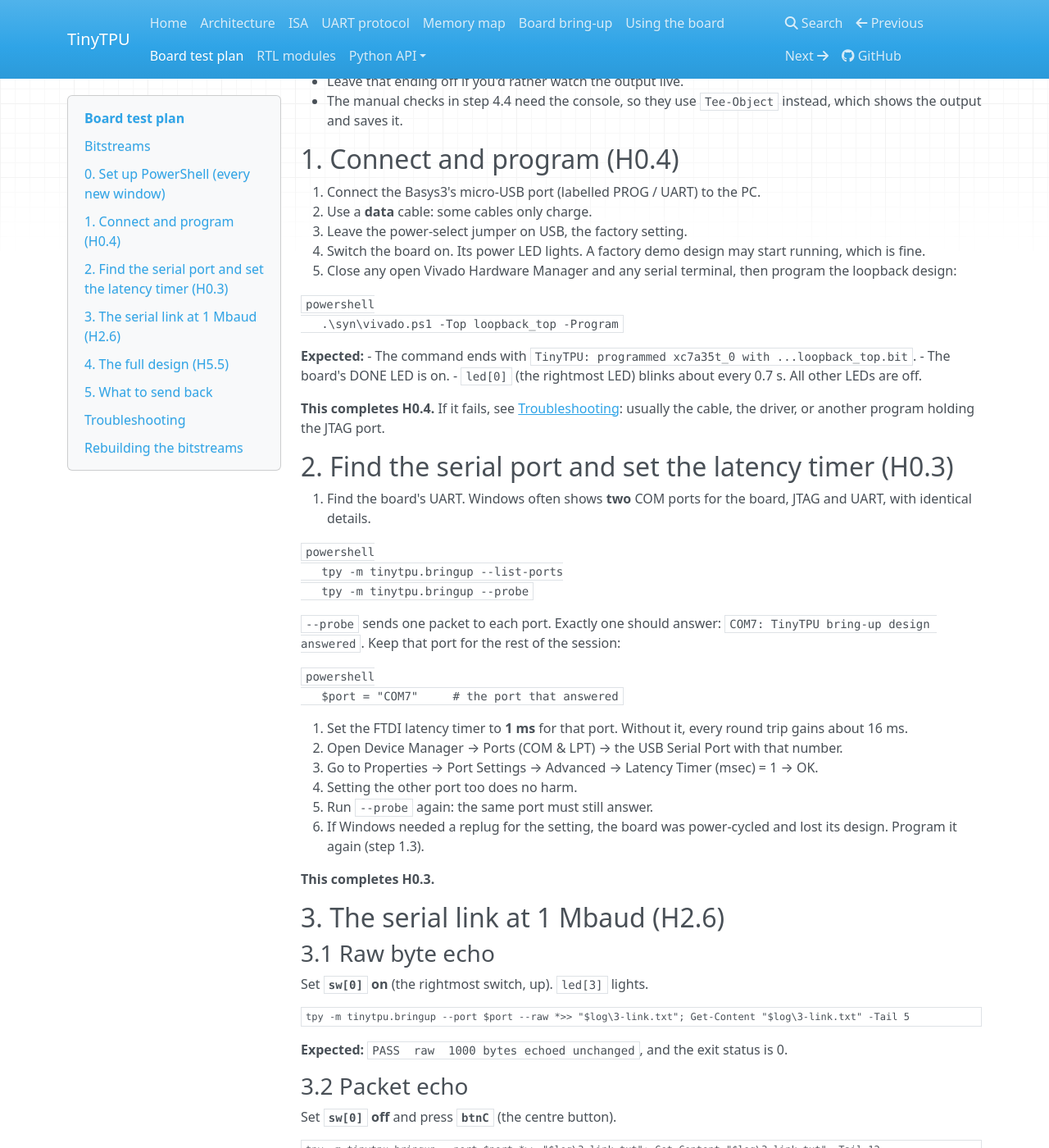
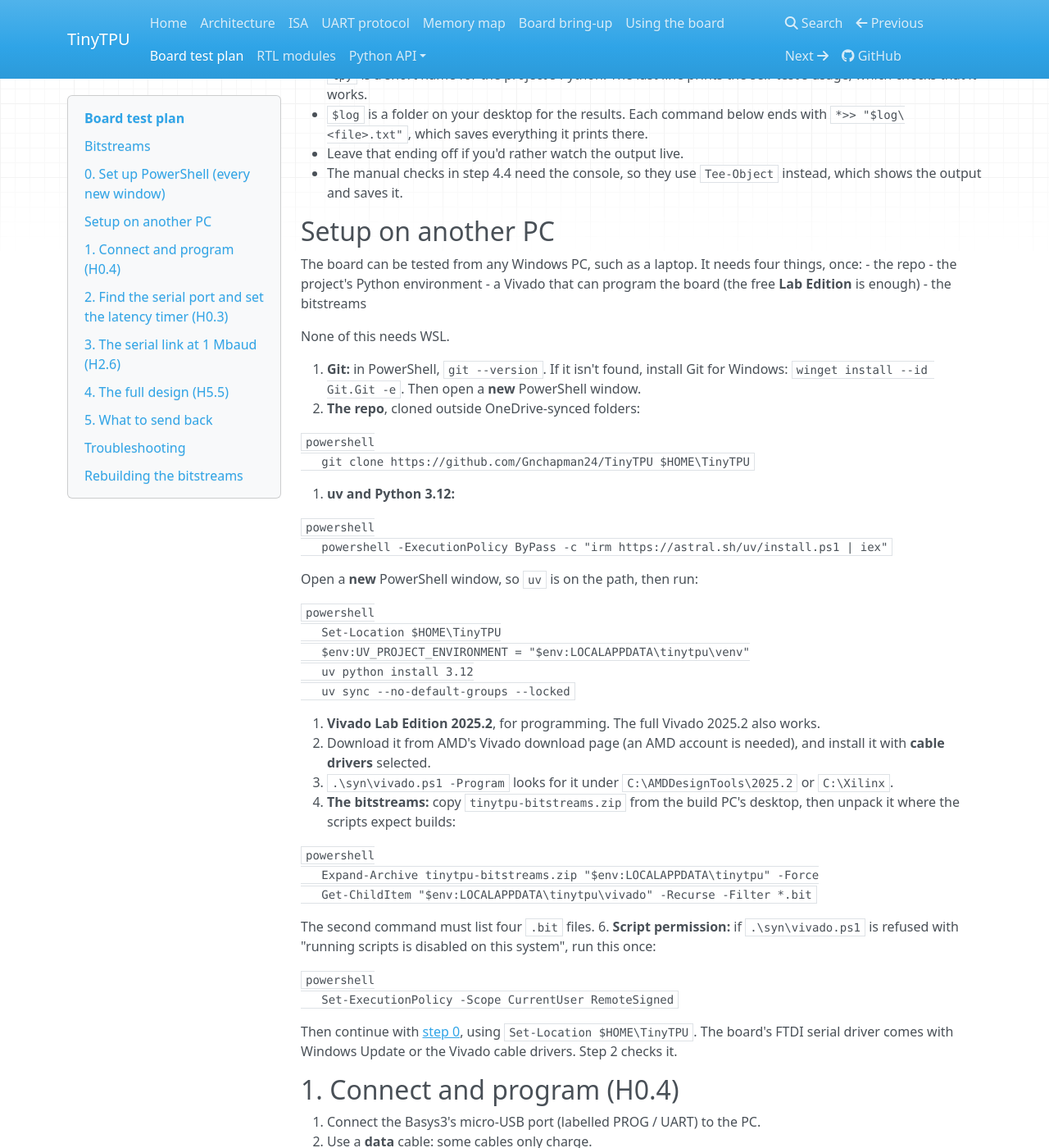
Before and after one commit to Gnchapman24/TinyTPU, an MkDocs documentation site: the page built from docs/board_test.md, in a window 1280 px wide and 1400 px high, scrolled down 1030 px. Shown: the whole window at 82% size. Built offline with MkDocs 1.6.1, drawn with Linux system fonts in a browser that asks for light colours; nearby versions of some CDN libraries; some of the changed text lies outside the part shown.

Commit message:
Support testing the board from another PC
- vivado.ps1 -Program also finds Vivado Lab Edition (programming only),
  under C:\AMDDesignTools\<version> or C:\Xilinx.
- docs/board_test.md: one-time setup on another PC, e.g. a laptop
  (clone, uv, Python 3.12, Lab Edition, unpacking the bitstream zip,
  script permission), and step 0 for either machine.

Co-Authored-By: Claude Opus 5.5 <noreply@anthropic.com>

````diff
--- a/docs/board_test.md
+++ b/docs/board_test.md
@@ -29,7 +29,9 @@ There are four bitstreams. All are built at 100 MHz and met timing. They are wri
 
 ## 0. Set up PowerShell (every new window)
 
-Paste this, with your WSL user name in the path:
+On a PC other than the one that built the bitstreams, such as a laptop, first do the one-time [setup on another PC](#setup-on-another-pc).
+
+Paste this. The first line goes to the repo folder: on the build PC that is the WSL path with your user name; on another PC it is your clone, e.g. `Set-Location $HOME\TinyTPU`.
 
 ```powershell
 Set-Location \\wsl.localhost\Ubuntu\home\<user>\Projects\FPGA\TinyTPU
@@ -43,6 +45,57 @@ tpy -m tinytpu.selftest --help | Select-Object -First 3
 - `$log` is a folder on your desktop for the results. Each command below ends with `*>> "$log\<file>.txt"`, which saves everything it prints there.
   - Leave that ending off if you'd rather watch the output live.
   - The manual checks in step 4.4 need the console, so they use `Tee-Object` instead, which shows the output and saves it.
+
+## Setup on another PC
+
+The board can be tested from any Windows PC, such as a laptop. It needs four things, once:
+- the repo
+- the project's Python environment
+- a Vivado that can program the board (the free **Lab Edition** is enough)
+- the bitstreams
+
+None of this needs WSL.
+
+1. **Git:** in PowerShell, `git --version`. If it isn't found, install Git for Windows: `winget install --id Git.Git -e`. Then open a **new** PowerShell window.
+2. **The repo**, cloned outside OneDrive-synced folders:
+
+   ```powershell
+   git clone https://github.com/Gnchapman24/TinyTPU $HOME\TinyTPU
+   ```
+
+3. **uv and Python 3.12:**
+
+   ```powershell
+   powershell -ExecutionPolicy ByPass -c "irm https://astral.sh/uv/install.ps1 | iex"
+   ```
+
+   Open a **new** PowerShell window, so `uv` is on the path, then run:
+
+   ```powershell
+   Set-Location $HOME\TinyTPU
+   $env:UV_PROJECT_ENVIRONMENT = "$env:LOCALAPPDATA\tinytpu\venv"
+   uv python install 3.12
+   uv sync --no-default-groups --locked
+   ```
+
+4. **Vivado Lab Edition 2025.2**, for programming. The full Vivado 2025.2 also works.
+   - Download it from AMD's Vivado download page (an AMD account is needed), and install it with **cable drivers** selected.
+   - `.\syn\vivado.ps1 -Program` looks for it under `C:\AMDDesignTools\2025.2` or `C:\Xilinx`.
+5. **The bitstreams:** copy `tinytpu-bitstreams.zip` from the build PC's desktop, then unpack it where the scripts expect builds:
+
+   ```powershell
+   Expand-Archive tinytpu-bitstreams.zip "$env:LOCALAPPDATA\tinytpu" -Force
+   Get-ChildItem "$env:LOCALAPPDATA\tinytpu\vivado" -Recurse -Filter *.bit
+   ```
+
+   The second command must list four `.bit` files.
+6. **Script permission:** if `.\syn\vivado.ps1` is refused with "running scripts is disabled on this system", run this once:
+
+   ```powershell
+   Set-ExecutionPolicy -Scope CurrentUser RemoteSigned
+   ```
+
+Then continue with [step 0](#0-set-up-powershell-every-new-window), using `Set-Location $HOME\TinyTPU`. The board's FTDI serial driver comes with Windows Update or the Vivado cable drivers. Step 2 checks it.
 
 ## 1. Connect and program (H0.4)
 
````
Also changed, not shown: 1 other file.
